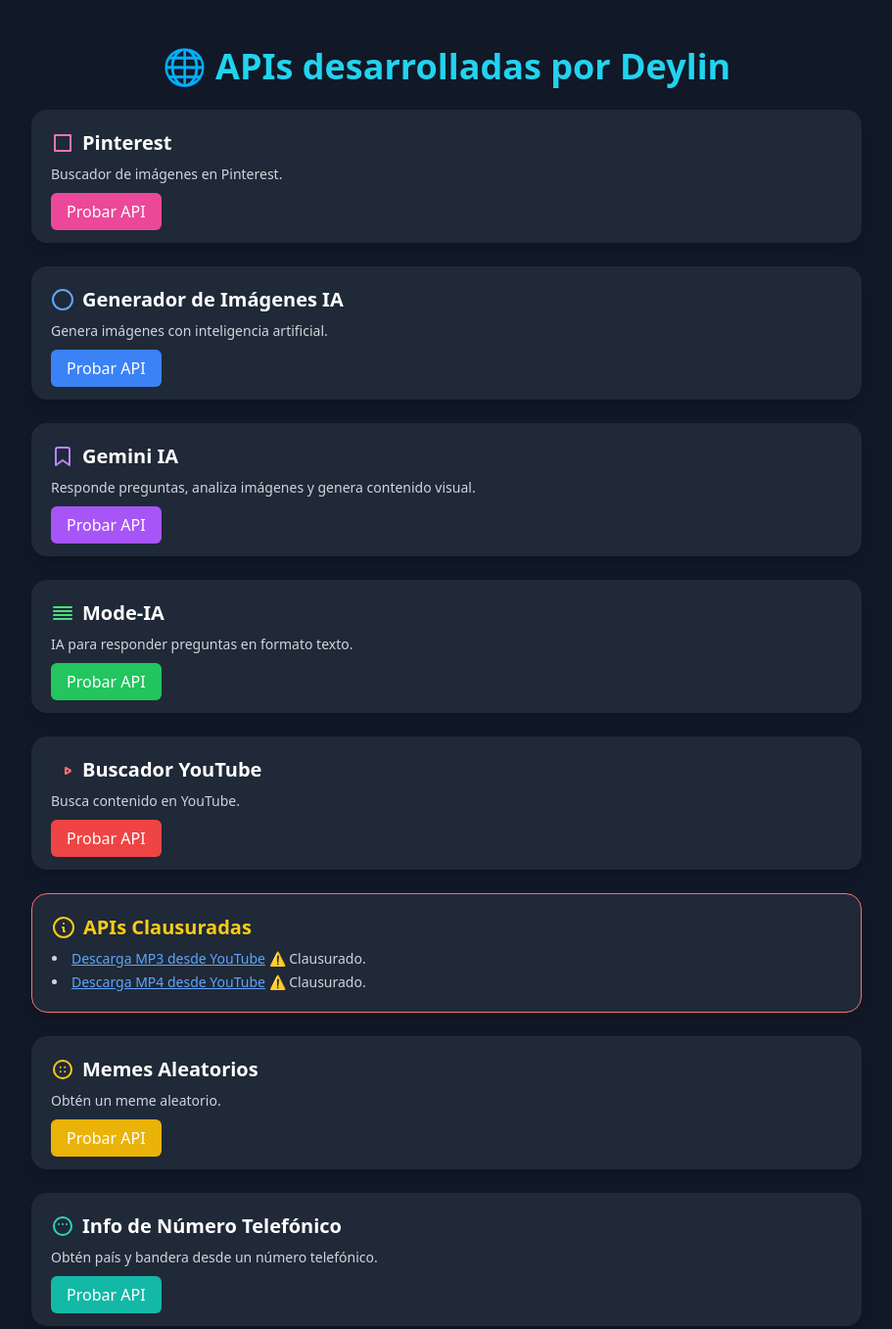
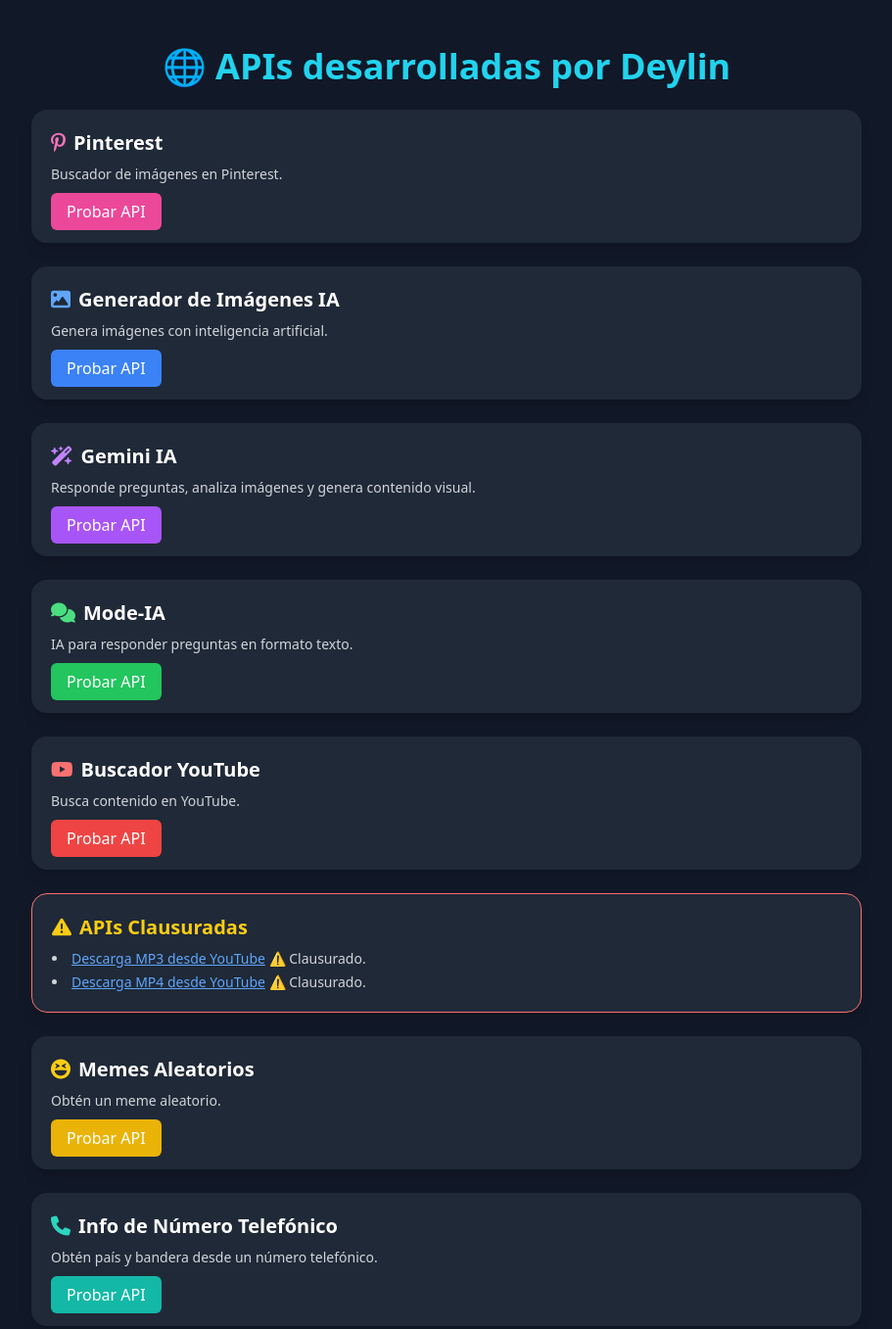
Before and after one commit to Deylin-Eliac/media-fun, a plain HTML site: page index.html in a window 1280 px wide. Shown: the top 1357 px of the page at 98% size, without its empty margins (184-1095 px from the left). Drawn offline with nearby package versions, Linux system fonts and the light colour scheme.

Commit message:
Actualizar index.html

```diff
--- a/index.html
+++ b/index.html
@@ -3,8 +3,9 @@
 <head>
   <meta charset="UTF-8" />
   <meta name="viewport" content="width=device-width, initial-scale=1.0" />
-  <title>APIs desarrolladas por Deylin</title>
+  <title>APIs desarrolladas por Deylin para Pikachu-bot</title>
   <script src="https://cdn.tailwindcss.com"></script>
+  <link href="https://cdnjs.cloudflare.com/ajax/libs/font-awesome/6.5.0/css/all.min.css" rel="stylesheet">
 </head>
 <body class="bg-gray-900 text-white font-sans">
 
@@ -13,13 +14,12 @@
       🌐 APIs desarrolladas por Deylin
     </h1>
 
-    <!-- API CARD TEMPLATE -->
     <div class="space-y-6">
 
       <!-- API 1 -->
       <div class="bg-gray-800 p-5 rounded-2xl shadow-lg">
         <div class="flex items-center mb-2">
-          <svg class="w-6 h-6 text-pink-400 mr-2" fill="none" stroke="currentColor" viewBox="0 0 24 24"><path stroke-linecap="round" stroke-linejoin="round" stroke-width="2" d="M4 4v16h16V4H4z"/></svg>
+          <i class="fa-brands fa-pinterest-p text-pink-400 text-xl mr-2"></i>
           <h2 class="text-xl font-semibold">Pinterest</h2>
         </div>
         <p class="text-sm text-gray-300 mb-4">Buscador de imágenes en Pinterest.</p>
@@ -29,7 +29,7 @@
       <!-- API 2 -->
       <div class="bg-gray-800 p-5 rounded-2xl shadow-lg">
         <div class="flex items-center mb-2">
-          <svg class="w-6 h-6 text-blue-400 mr-2" fill="none" stroke="currentColor" viewBox="0 0 24 24"><path d="M12 2a10 10 0 100 20 10 10 0 000-20z" stroke-linecap="round" stroke-linejoin="round" stroke-width="2"/></svg>
+          <i class="fa-solid fa-image text-blue-400 text-xl mr-2"></i>
           <h2 class="text-xl font-semibold">Generador de Imágenes IA</h2>
         </div>
         <p class="text-sm text-gray-300 mb-4">Genera imágenes con inteligencia artificial.</p>
@@ -39,7 +39,7 @@
       <!-- API 3 -->
       <div class="bg-gray-800 p-5 rounded-2xl shadow-lg">
         <div class="flex items-center mb-2">
-          <svg class="w-6 h-6 text-purple-400 mr-2" fill="none" stroke="currentColor" viewBox="0 0 24 24"><path d="M19 21l-7-5-7 5V5a2 2 0 012-2h10a2 2 0 012 2z" stroke-linecap="round" stroke-linejoin="round" stroke-width="2"/></svg>
+          <i class="fa-solid fa-wand-magic-sparkles text-purple-400 text-xl mr-2"></i>
           <h2 class="text-xl font-semibold">Gemini IA</h2>
         </div>
         <p class="text-sm text-gray-300 mb-4">Responde preguntas, analiza imágenes y genera contenido visual.</p>
@@ -49,7 +49,7 @@
       <!-- API 4 -->
       <div class="bg-gray-800 p-5 rounded-2xl shadow-lg">
         <div class="flex items-center mb-2">
-          <svg class="w-6 h-6 text-green-400 mr-2" fill="none" stroke="currentColor" viewBox="0 0 24 24"><path d="M3 10h18M3 6h18M3 14h18M3 18h18" stroke-linecap="round" stroke-linejoin="round" stroke-width="2"/></svg>
+          <i class="fa-solid fa-comments text-green-400 text-xl mr-2"></i>
           <h2 class="text-xl font-semibold">Mode-IA</h2>
         </div>
         <p class="text-sm text-gray-300 mb-4">IA para responder preguntas en formato texto.</p>
@@ -59,7 +59,7 @@
       <!-- API 5 -->
       <div class="bg-gray-800 p-5 rounded-2xl shadow-lg">
         <div class="flex items-center mb-2">
-          <svg class="w-6 h-6 text-red-400 mr-2" fill="none" stroke="currentColor" viewBox="0 0 24 24"><path d="M15 10l4.553 2.276a1 1 0 010 1.448L15 16v-6z" stroke-linecap="round" stroke-linejoin="round" stroke-width="2"/></svg>
+          <i class="fa-brands fa-youtube text-red-400 text-xl mr-2"></i>
           <h2 class="text-xl font-semibold">Buscador YouTube</h2>
         </div>
         <p class="text-sm text-gray-300 mb-4">Busca contenido en YouTube.</p>
@@ -69,7 +69,7 @@
       <!-- Clausuradas -->
       <div class="bg-gray-800 p-5 rounded-2xl shadow-lg border border-red-400">
         <div class="flex items-center mb-2">
-          <svg class="w-6 h-6 text-yellow-400 mr-2" fill="none" stroke="currentColor" viewBox="0 0 24 24"><path d="M13 16h-1v-4h-1m1-4h.01M12 2a10 10 0 100 20 10 10 0 000-20z" stroke-linecap="round" stroke-linejoin="round" stroke-width="2"/></svg>
+          <i class="fa-solid fa-triangle-exclamation text-yellow-400 text-xl mr-2"></i>
           <h2 class="text-xl font-semibold text-yellow-400">APIs Clausuradas</h2>
         </div>
         <ul class="text-sm text-gray-300 list-disc list-inside space-y-1">
@@ -81,7 +81,7 @@
       <!-- API 8 -->
       <div class="bg-gray-800 p-5 rounded-2xl shadow-lg">
         <div class="flex items-center mb-2">
-          <svg class="w-6 h-6 text-yellow-400 mr-2" fill="none" stroke="currentColor" viewBox="0 0 24 24"><path d="M9.75 9.75h.008v.008H9.75V9.75zM14.25 9.75h.008v.008h-.008V9.75zM9.75 14.25h.008v.008H9.75v-.008zM14.25 14.25h.008v.008h-.008v-.008z" stroke-linecap="round" stroke-linejoin="round" stroke-width="2"/><path d="M21 12a9 9 0 11-18 0 9 9 0 0118 0z" stroke-linecap="round" stroke-linejoin="round" stroke-width="2"/></svg>
+          <i class="fa-solid fa-face-laugh-squint text-yellow-400 text-xl mr-2"></i>
           <h2 class="text-xl font-semibold">Memes Aleatorios</h2>
         </div>
         <p class="text-sm text-gray-300 mb-4">Obtén un meme aleatorio.</p>
@@ -91,7 +91,7 @@
       <!-- API 9 -->
       <div class="bg-gray-800 p-5 rounded-2xl shadow-lg">
         <div class="flex items-center mb-2">
-          <svg class="w-6 h-6 text-teal-400 mr-2" fill="none" stroke="currentColor" viewBox="0 0 24 24"><path d="M8 10h.01M12 10h.01M16 10h.01M21 12a9 9 0 11-18 0 9 9 0 0118 0z" stroke-linecap="round" stroke-linejoin="round" stroke-width="2"/></svg>
+          <i class="fa-solid fa-phone text-teal-400 text-xl mr-2"></i>
           <h2 class="text-xl font-semibold">Info de Número Telefónico</h2>
         </div>
         <p class="text-sm text-gray-300 mb-4">Obtén país y bandera desde un número telefónico.</p>
```
